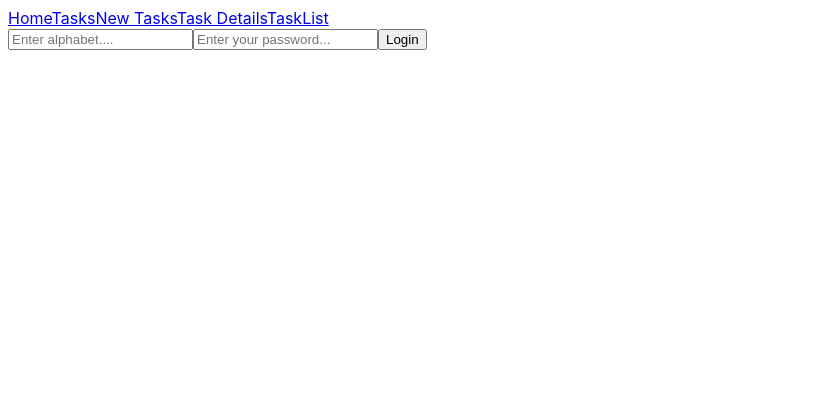
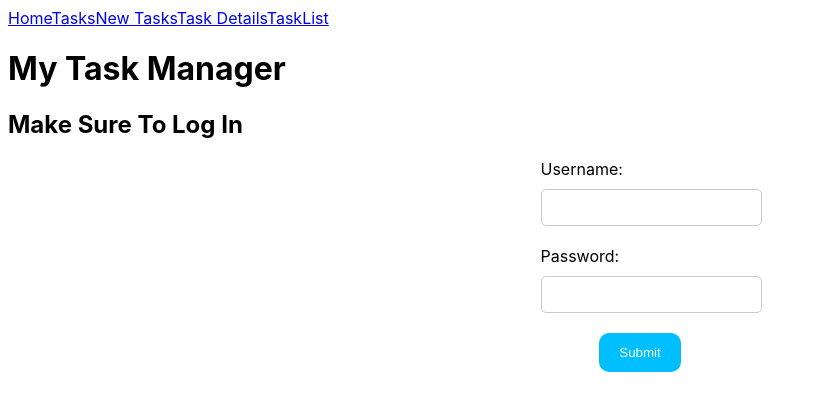
Before and after one commit to Kifahnaseer/task-manager, a React (Create React App) app: page /login in a window 1280 px wide. Shown: the top 410 px of the page, without its empty margins (0-817 px from the left). Built offline with nearby package versions, Linux system fonts and the light colour scheme.

Commit message:
added the login.js

```diff
--- a/src/components/Login.js
+++ b/src/components/Login.js
@@ -1,38 +1,62 @@
-import React, { useState } from 'react'
-import { useNavigate } from 'react-router-dom'
+import React, { useState } from "react";
 
-function Login({setUser}) {
-  const [user_info, setUserInfo] = useState()
-  const navigate = useNavigate()
+const Login = () => {
+    const [username, setUsername] = useState("");
+    const [password, setPassword] = useState("");
+    const [error, setError] = useState("");
 
+    const handleSubmit = async (event) => {
+        event.preventDefault();
+        const response = await fetch(`http://127.0.0.1:9393/login`, {
+            method: "POST",
+            headers: {
+                "Content-Type": "application/json"
+            },
+            body: JSON.stringify({ username, password })
+        });
+        if (response.ok) {
+            // successful login
+            console.log("Login successful");
+        } else {
+            // failure to log in
+            console.log("Login failed");
+            setError("Invalid username or password");
+        }
+    };
 
-function login(e){
-  e.preventDefault()
-  fetch("http://localhost:9393/login",{
-    method: 'POST',
-    headers: { 'Content-Type' : 'application/json' },
-    body: JSON.stringify(user_info)
-  })
-  .then(response => response.json())
-  .then(data => {
-    setUser(data)
-    localStorage.setItem('id_of_user', `${data.id}`)
-    navigate('/')
-  })
-}
-function onchange(e){
-  setUserInfo({...user_info, [e.target.name]: e.target.value})
-}
+    return (
+        <div>
+            <h1>My Task Manager</h1>
+            <h2>Make Sure To Log In</h2>
+            <form onSubmit={handleSubmit} style={{ display: "flex", flexDirection: "column", alignItems: "center" }}>
+                <div style={{ marginBottom: "20px" }}>
+                    <label style={{ display: "block", marginBottom: "10px" }}>Username:</label>
+                    <input
+                        type="text"
+                        value={username}
+                        onChange={(event) => setUsername(event.target.value)}
+                        style={{ padding: "10px", borderRadius: "5px", border: "1px solid #ccc", width: "100%" }}
+                    />
+                </div>
+                <div style={{ marginBottom: "20px" }}>
+                    <label style={{ display: "block", marginBottom: "10px" }}>Password:</label>
+                    <input
+                        type="password"
+                        value={password}
+                        onChange={(event) => setPassword(event.target.value)}
+                        style={{ padding: "10px", borderRadius: "5px", border: "1px solid #ccc", width: "100%" }}
+                    />
+                </div>
+                <button
+                    type="submit"
+                    style={{ backgroundColor: "deepskyblue", color: "white", padding: "12px 20px", border: "none", borderRadius: "10px", cursor: "pointer" }}
+                >
+                    Submit
+                </button>
+            </form>
+            {error && <div>{error}</div>}
+        </div>
+    );
+};
 
-  return (
-    <div>
-      <form onSubmit={login}>
-        <input type="any_alphabet" placeholder='Enter alphabet....' name='email' onBlur={onchange}/>
-        <input type="password" placeholder='Enter your password...' name='password' onBlur={onchange}/>
-        <button>Login</button>
-      </form>
-    </div>
-  )
-}
-
-export default Login
+export default Login;
```
